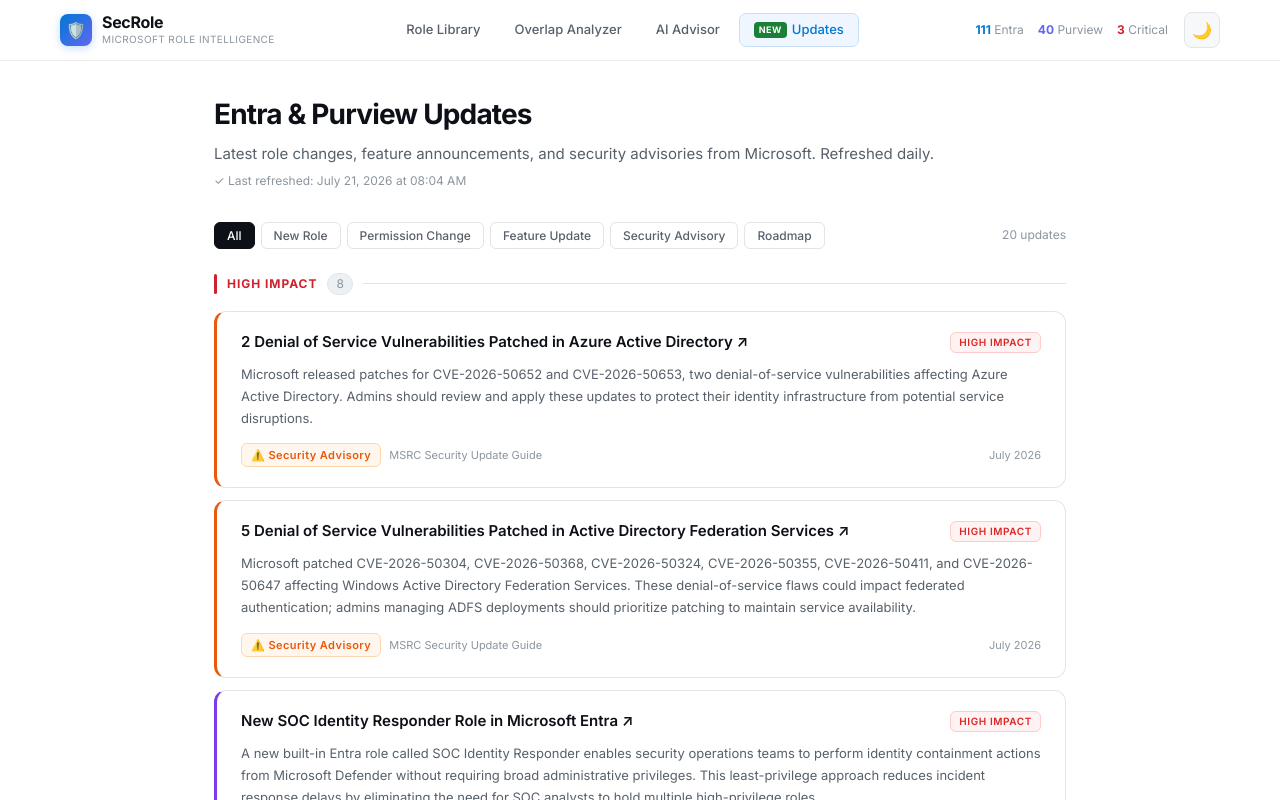
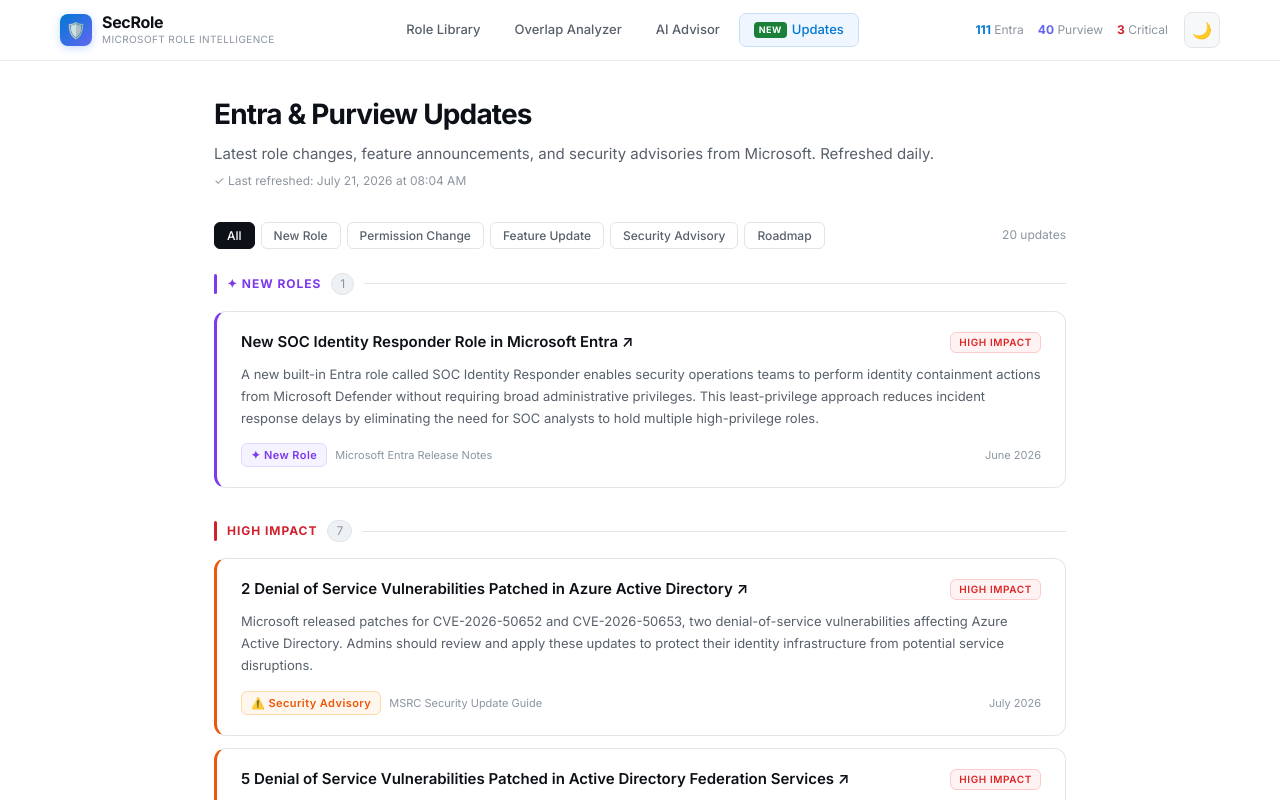
Before and after one commit to OmarNuno/secrole, a React (Vite) app: page /updates in a window 1280 px wide. Shown: the top 800 px of the page. Built offline with nearby package versions, Linux system fonts and the light colour scheme.

Commit message:
feat: pin New Roles section to top of Updates page

```diff
--- a/src/pages/Updates.jsx
+++ b/src/pages/Updates.jsx
@@ -13,6 +13,8 @@
   medium: { label: "Medium",      color: "#d97706", bg: "#fffbeb", border: "#fde68a" },
   low:    { label: "Low",         color: "#16a34a", bg: "#f0fdf4", border: "#bbf7d0" },
 };
+
+const NEW_ROLE_COLOR = CATEGORY_CONFIG["New Role"].color;
 
 function CategoryBadge({ category }) {
   const c = CATEGORY_CONFIG[category] || CATEGORY_CONFIG["Feature Update"];
@@ -82,6 +84,24 @@
   );
 }
 
+// Section header used by New Roles / High Impact / Other Updates
+function SectionHeader({ label, color, count }) {
+  return (
+    <div style={{ display: "flex", alignItems: "center", gap: 10, marginBottom: 16 }}>
+      <div style={{ width: 3, height: 20, background: color, borderRadius: 2 }} />
+      <span style={{ fontSize: 12, fontWeight: 700, color, letterSpacing: "0.08em", textTransform: "uppercase" }}>
+        {label}
+      </span>
+      {count != null && (
+        <span style={{ fontSize: 12, color: "var(--text-faint)", background: "var(--bg-muted)", border: "1px solid var(--border)", borderRadius: 20, padding: "1px 8px" }}>
+          {count}
+        </span>
+      )}
+      <div style={{ flex: 1, height: 1, background: "var(--border)" }} />
+    </div>
+  );
+}
+
 export default function Updates() {
   const [updates, setUpdates] = useState([]);
   const [lastUpdated, setLastUpdated] = useState(null);
@@ -112,14 +132,35 @@
     ? updates
     : updates.filter(u => u.category === filterCategory);
 
-  const highImpact = filtered.filter(u => u.importance === "high");
-  const other = filtered.filter(u => u.importance !== "high");
+  // New Roles are pinned to the top of the "All" view in their own section.
+  // While pinned, they're excluded from the High Impact / Other groupings below
+  // so they never appear twice. Selecting the "New Role" filter shows them
+  // through the normal filtered list instead.
+  const showNewRolesSection = filterCategory === "All";
+  const newRoles = showNewRolesSection
+    ? filtered.filter(u => u.category === "New Role")
+    : [];
+  const rest = showNewRolesSection
+    ? filtered.filter(u => u.category !== "New Role")
+    : filtered;
+
+  const highImpact = rest.filter(u => u.importance === "high");
+  const other = rest.filter(u => u.importance !== "high");
 
   const formatDate = (iso) => {
     if (!iso) return null;
     try {
       return new Date(iso).toLocaleDateString("en-US", {
         month: "long", day: "numeric", year: "numeric", hour: "2-digit", minute: "2-digit"
+      });
+    } catch { return iso; }
+  };
+
+  const formatDateShort = (iso) => {
+    if (!iso) return null;
+    try {
+      return new Date(iso).toLocaleDateString("en-US", {
+        month: "long", day: "numeric", year: "numeric"
       });
     } catch { return iso; }
   };
@@ -189,19 +230,41 @@
         </div>
       )}
 
+      {/* New Roles — pinned section, always first on the "All" view */}
+      {!loading && updates.length > 0 && showNewRolesSection && (
+        <div style={{ marginBottom: 32 }}>
+          <SectionHeader
+            label="✦ New Roles"
+            color={NEW_ROLE_COLOR}
+            count={newRoles.length > 0 ? newRoles.length : null}
+          />
+          {newRoles.length > 0 ? (
+            <div style={{ display: "flex", flexDirection: "column", gap: 12 }}>
+              {newRoles.map(u => <UpdateCard key={u.id} update={u} />)}
+            </div>
+          ) : (
+            <div style={{
+              border: "1px dashed var(--border)", borderRadius: 12,
+              padding: "20px 24px", display: "flex", alignItems: "center", gap: 12,
+            }}>
+              <span style={{ fontSize: 20, color: NEW_ROLE_COLOR }}>✦</span>
+              <div>
+                <p style={{ fontSize: 14, fontWeight: 600, color: "var(--text)", margin: 0 }}>
+                  No new Entra or Purview roles announced
+                </p>
+                <p style={{ fontSize: 12, color: "var(--text-faint)", margin: "4px 0 0" }}>
+                  Last checked {formatDateShort(lastUpdated) || "recently"} — new role announcements appear here first.
+                </p>
+              </div>
+            </div>
+          )}
+        </div>
+      )}
+
       {/* High impact section */}
       {!loading && highImpact.length > 0 && (
         <div style={{ marginBottom: 32 }}>
-          <div style={{ display: "flex", alignItems: "center", gap: 10, marginBottom: 16 }}>
-            <div style={{ width: 3, height: 20, background: "var(--critical)", borderRadius: 2 }} />
-            <span style={{ fontSize: 12, fontWeight: 700, color: "var(--critical)", letterSpacing: "0.08em", textTransform: "uppercase" }}>
-              High Impact
-            </span>
-            <span style={{ fontSize: 12, color: "var(--text-faint)", background: "var(--bg-muted)", border: "1px solid var(--border)", borderRadius: 20, padding: "1px 8px" }}>
-              {highImpact.length}
-            </span>
-            <div style={{ flex: 1, height: 1, background: "var(--border)" }} />
-          </div>
+          <SectionHeader label="High Impact" color="var(--critical)" count={highImpact.length} />
           <div style={{ display: "flex", flexDirection: "column", gap: 12 }}>
             {highImpact.map(u => <UpdateCard key={u.id} update={u} />)}
           </div>
@@ -212,13 +275,7 @@
       {!loading && other.length > 0 && (
         <div>
           {highImpact.length > 0 && (
-            <div style={{ display: "flex", alignItems: "center", gap: 10, marginBottom: 16 }}>
-              <div style={{ width: 3, height: 20, background: "var(--entra)", borderRadius: 2 }} />
-              <span style={{ fontSize: 12, fontWeight: 700, color: "var(--entra)", letterSpacing: "0.08em", textTransform: "uppercase" }}>
-                Other Updates
-              </span>
-              <div style={{ flex: 1, height: 1, background: "var(--border)" }} />
-            </div>
+            <SectionHeader label="Other Updates" color="var(--entra)" />
           )}
           <div style={{ display: "flex", flexDirection: "column", gap: 12 }}>
             {other.map(u => <UpdateCard key={u.id} update={u} />)}
```
